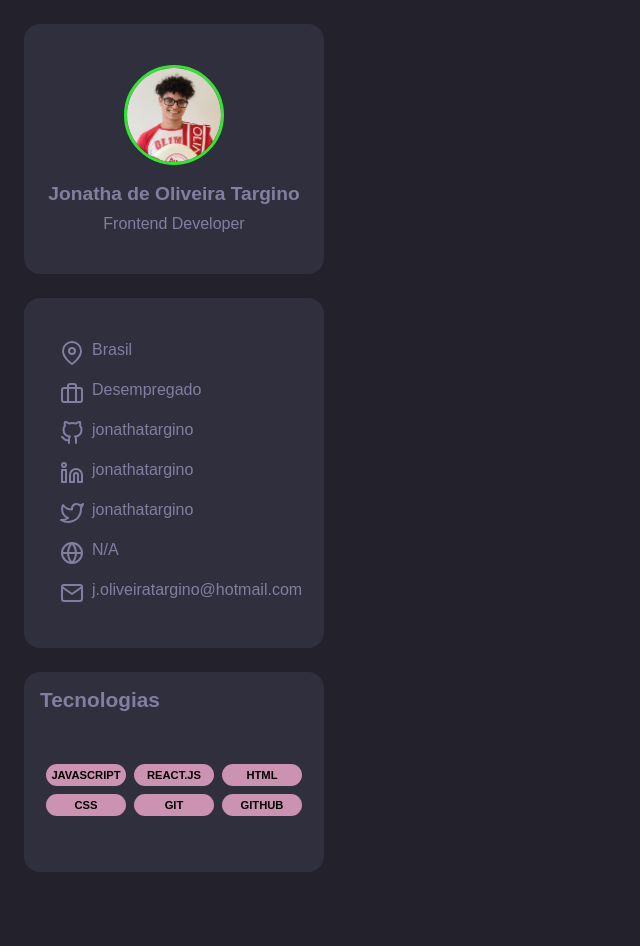
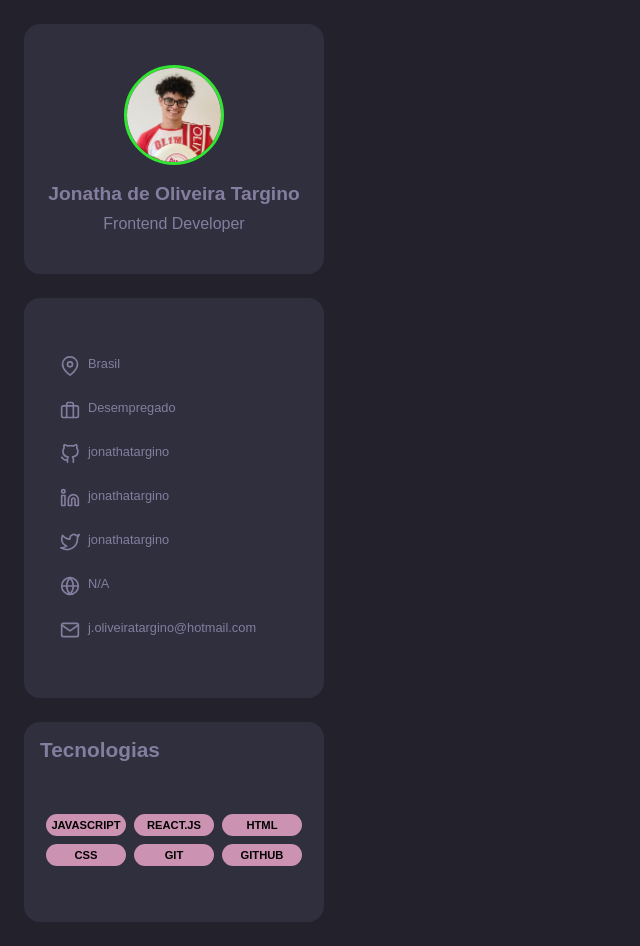
Before and after one commit to jonathatargino/portfolio-rocketseat, a React (Vite) app: page / in a window 1280 px wide. Shown: the whole page, without its empty margins (0-640 px from the left). Before the commit the page ends 896 px from the top, so only its background shows below. Built offline with nearby package versions, Linux system fonts and the light colour scheme.

Commit message:
User Info icons width changed

```diff
--- a/src/components/UserInfo/styles.module.css
+++ b/src/components/UserInfo/styles.module.css
@@ -1,9 +1,9 @@
 .card {
   background-color: #302F3D;
-  padding: 12px 36px 12px 36px;
+  padding: 24px 36px 24px 36px;
   border-radius: 16px;
   width: 300px;
-  height: 350px;
+  height: 400px;
   display: flex;
   align-items: center;
 }
@@ -13,11 +13,15 @@
   display: flex;
   flex-direction: column;
   align-items: left;
-  gap: 16px;
+  justify-content: center;
+  gap: 24px;
+  font-size: 0.8rem;
 }
 
 .svg {
   stroke: #837E9F;
+  width: 20px;
+  height: 20px;
 }
 
 .info {
```
